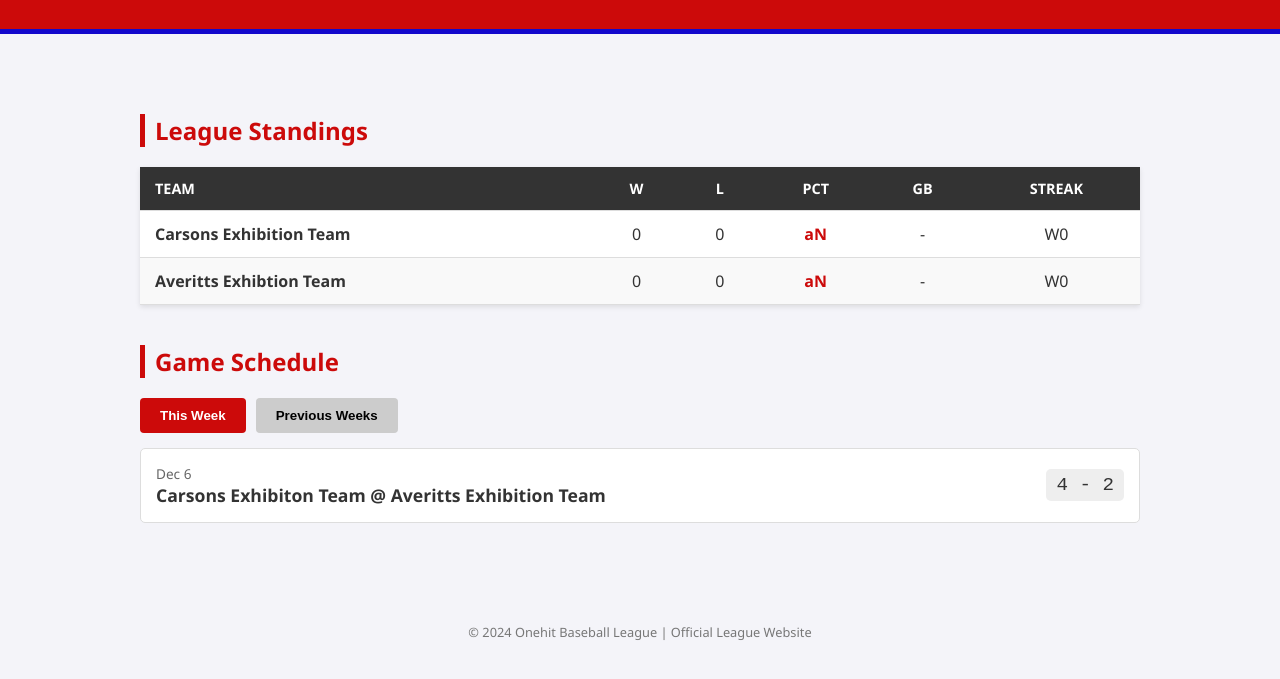
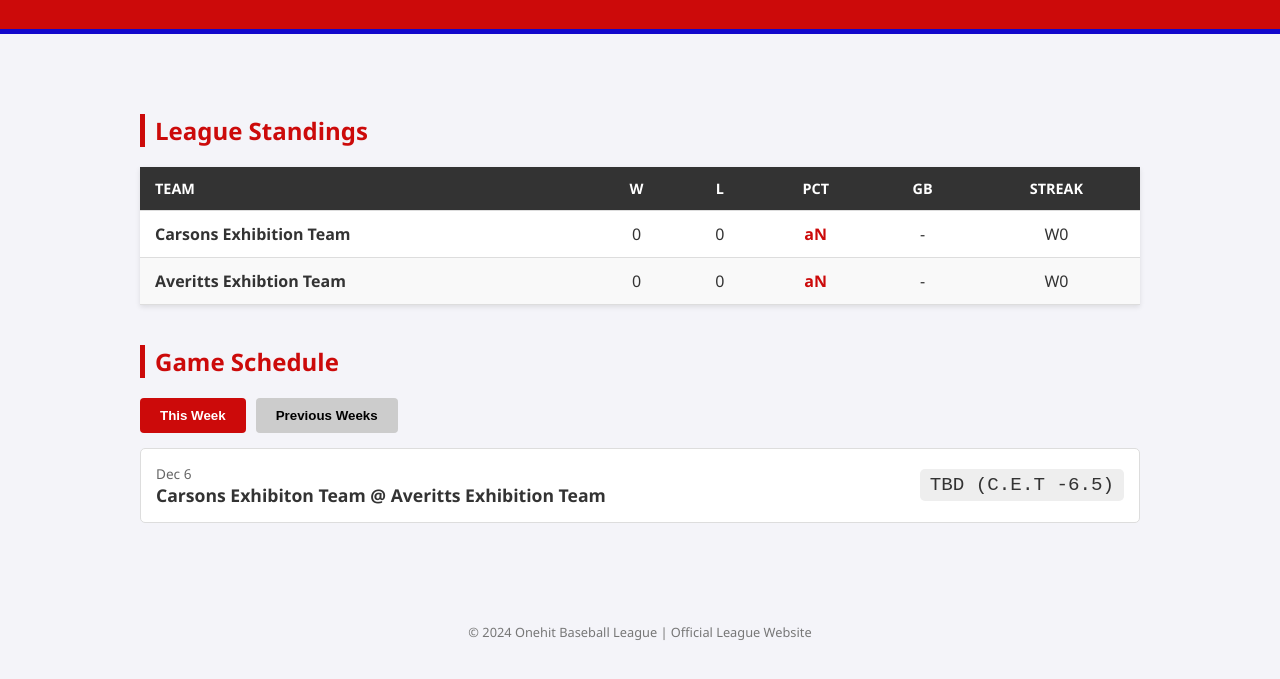
Before and after one commit to Intechill/OBL, a plain HTML site: page index.html in a window 1280 px wide. Shown: the part 117-796 px from the top of the page. Drawn offline with Linux system fonts and the light colour scheme.

Commit message:
Update index.html

```diff
--- a/index.html
+++ b/index.html
@@ -184,9 +184,9 @@
     // 2. EDIT GAMES HERE
     // Type can be 'current' or 'previous'
     const games = [
-        { type: 'current', date: 'Dec 6', home: 'Averitts Exhibition Team', visitor: 'Carsons Exhibiton Team', score: '4 - 2' },
+        { type: 'current', date: 'Dec 6', home: 'Averitts Exhibition Team', visitor: 'Carsons Exhibiton Team', score: 'TBD (C.E.T -6.5)' },
 
-        { type: 'previous', date: 'Dec 29 (2024)', home: 'Averitts Exhibition Team', visitor: 'Carsons Exhibition Team', score: '42 - 45 (2 OT)' },
+        { type: 'previous', date: 'Dec 29 (2024)', home: 'Averitts Exhibition Team', visitor: 'Carsons Exhibition Team', score: '45 - 42 (2 OT)' },
     ];
 
     /* --- LOGIC SECTION (DO NOT TOUCH UNLESS YOU KNOW JS) --- */
```
